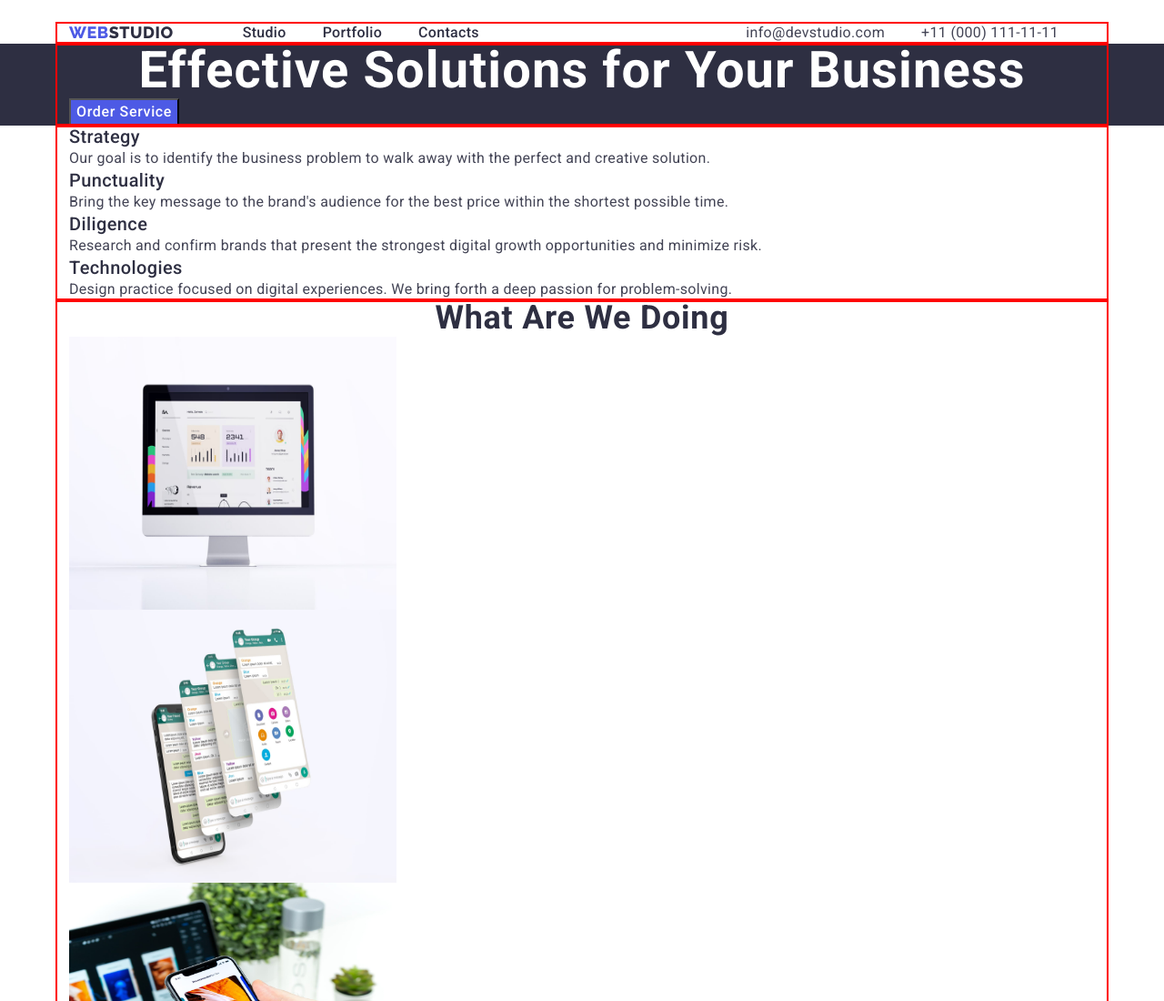
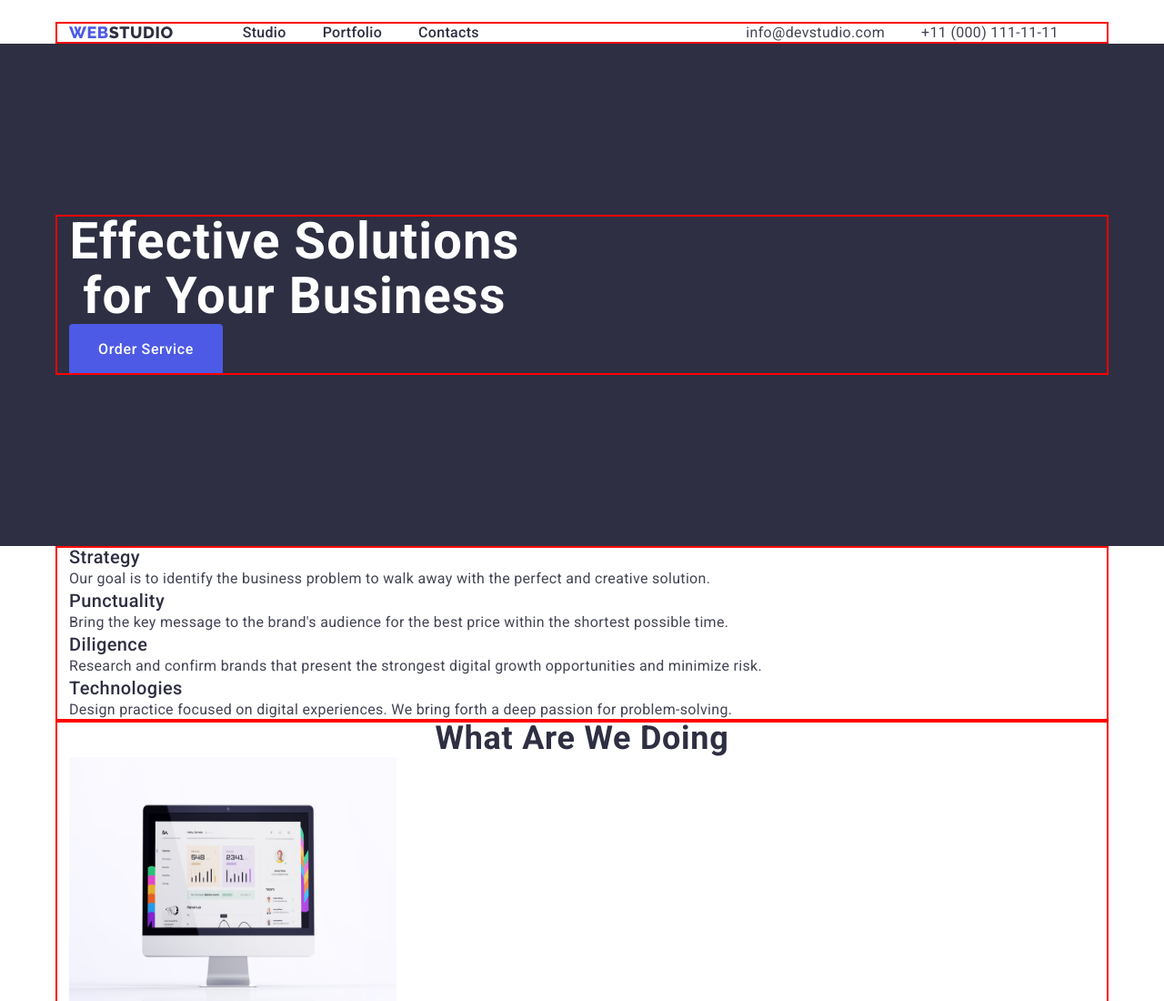
Before and after one commit to pelmeshki1/goit-markup-hw-03, a plain HTML site: page index.html in a window 1280 px wide. Shown: the top 1100 px of the page at 91% size. Drawn offline with nearby package versions, Linux system fonts and the light colour scheme.

Commit message:
update 2

```diff
--- a/css/styles.css
+++ b/css/styles.css
@@ -103,6 +103,20 @@ body {
 .header {
   padding-top: 24px;
 }
+.btn {
+  display: block;
+  min-width: 169px;
+  min-height: 56px;
+  border: none;
+  border-radius: 4px;
+}
+.hero {
+  padding: 188px 0;
+}
+.section-hero {
+  max-width: 496px;
+}
+
 /* lOGO HEADER */
 .accent-header-logo {
   font-family: Raleway, sans-serif;
```
